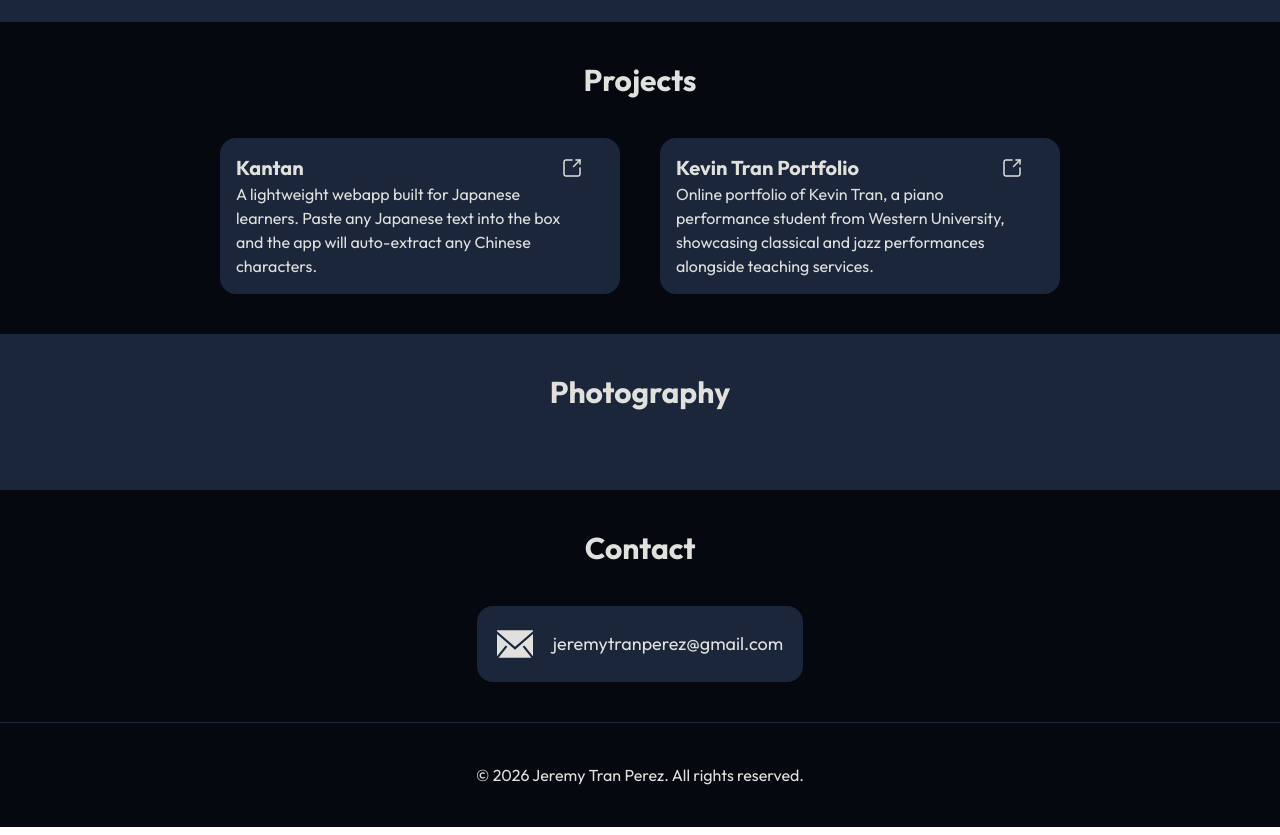
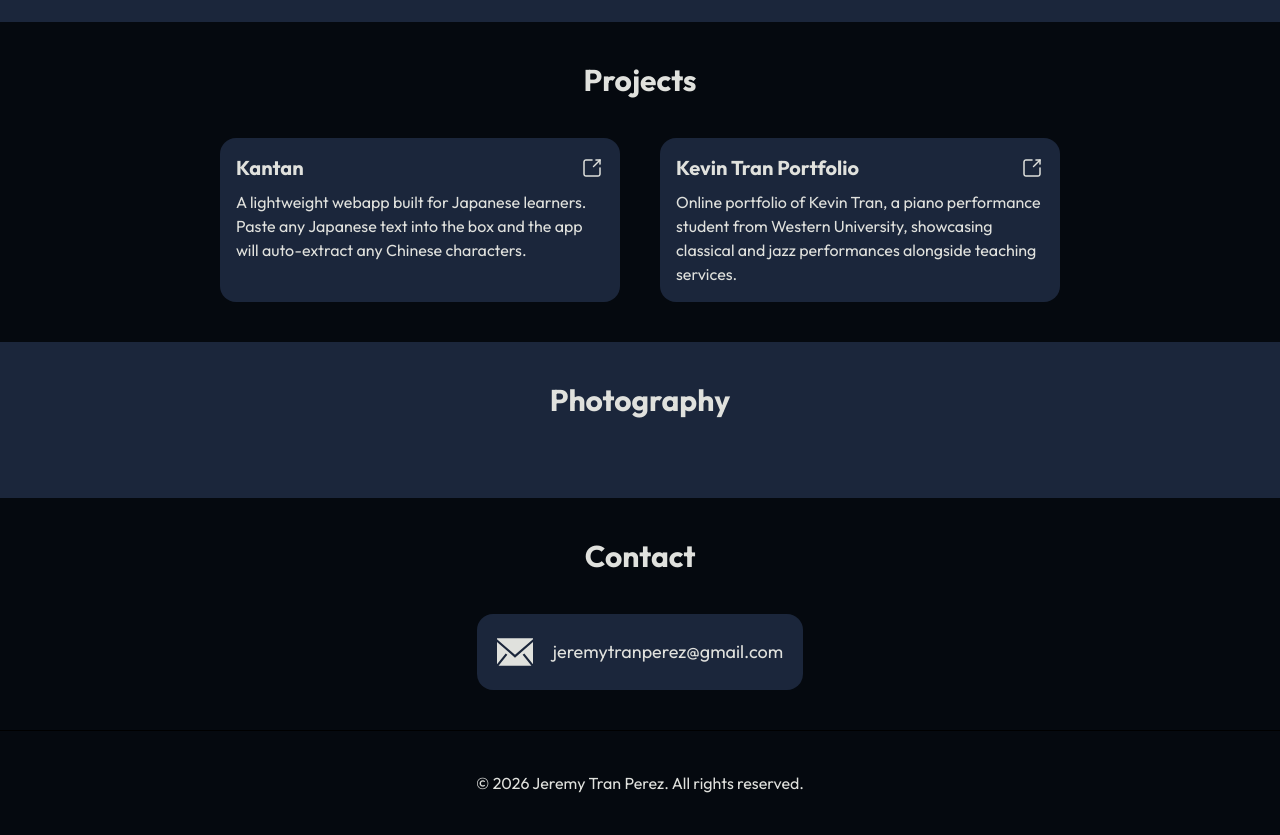
Before and after one commit to jtp0220/portfolio-2026, a React (Vite) app: page / in a window 1280 px wide. Shown: the part 1860-2695 px from the top of the page. Built offline with nearby package versions, Linux system fonts and the light colour scheme.

Commit message:
Minor style fixes

```diff
--- a/src/components/Projects.tsx
+++ b/src/components/Projects.tsx
@@ -3,11 +3,11 @@ import LinkIcon from "../assets/link-icon.svg?react";
 
 function Project({ title, description, url }: { title: string; description: string; url: string }) {
     return (
-        <div className="bg-bg-secondary hover:bg-bg-tertiary flex max-w-100 flex-row gap-5 rounded-2xl p-4">
-            <a href={url}>
+        <div className="bg-bg-secondary hover:bg-bg-tertiary flex max-w-100 flex-row rounded-2xl p-4">
+            <a href={url} className="flex flex-col gap-2">
                 <div className="flex items-center justify-between">
                     <h2 className="text-xl font-bold">{title}</h2>
-                    <LinkIcon className="text-text-primary h-6 w-6" />
+                    <LinkIcon className="text-text-primary h-6 w-auto" />
                 </div>
                 <p>{description}</p>
             </a>
--- a/src/styles/index.css
+++ b/src/styles/index.css
@@ -11,19 +11,6 @@ body,
 }
 
 @theme {
-    /* Palette 1 */
-    --color-primary: #061e29;
-    --color-secondary: #1d546d;
-    --color-bg-tertiary: --color-accent: #5f9598;
-    --color-neutral: #f3f4f4;
-
-    /* Palette 2 */
-    --color-primary: #1b263b;
-    --color-secondary: #415a77;
-    --color-accent: #778da9;
-    --color-neutral: #e0e1dd;
-
-    /* Palette 3 */
     --color-bg-primary: #05090f;
     --color-bg-secondary: #1b263b;
     --color-bg-tertiary: #415a77;
```
